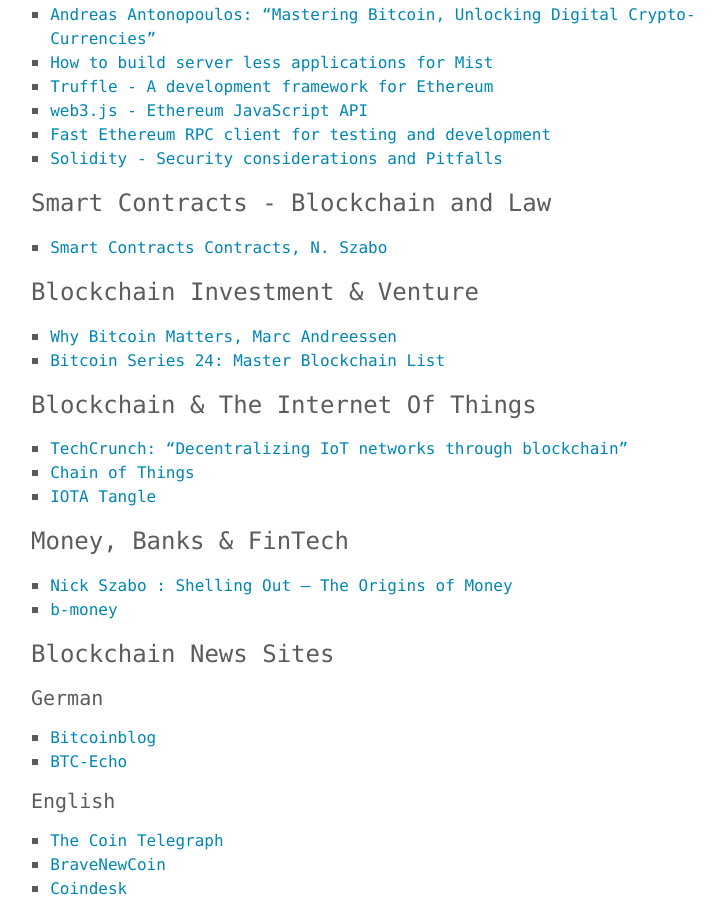
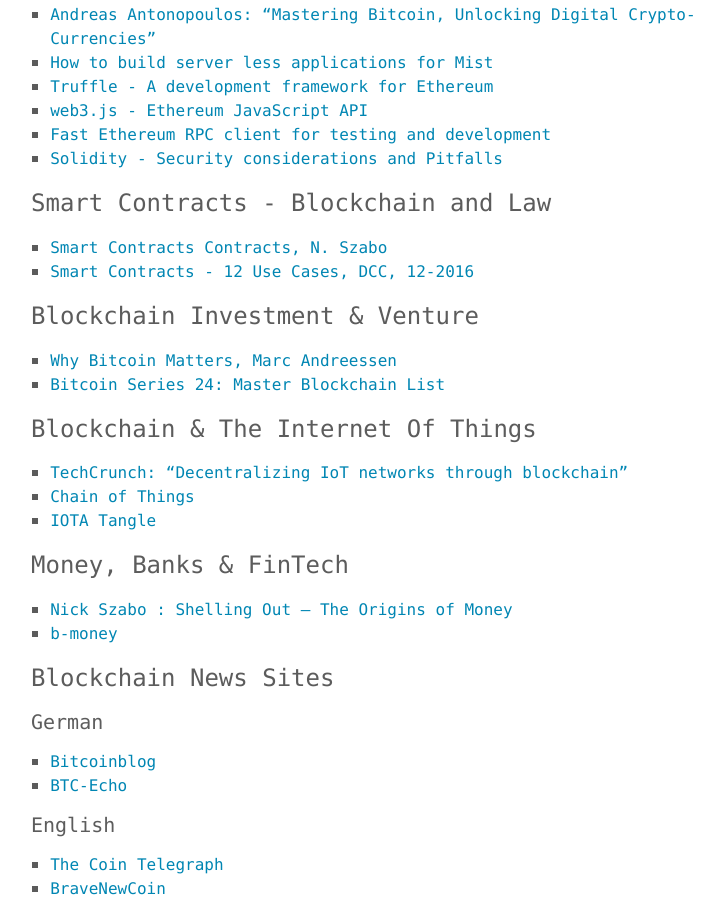
Before and after one commit to blocklab/site, a Jekyll site: the page built from links.md, in a window 1280 px wide and 900 px high, scrolled down 1028 px. Shown: the whole window, without its empty margins (233-957 px from the left). Built offline with Jekyll 4.4.1, drawn with Linux system fonts in a browser that asks for light colours.

Commit message:
Update links.md

```diff
--- a/links.md
+++ b/links.md
@@ -31,6 +31,7 @@ permalink: /links/
 
 ### Smart Contracts - Blockchain and Law
 * [Smart Contracts Contracts, N. Szabo](http://szabo.best.vwh.net/smart_contracts_idea.html)
+* [Smart Contracts - 12 Use Cases, DCC, 12-2016](http://www.digitalchamber.org/smartcontracts.html)
 
 ### Blockchain Investment & Venture
 * [Why Bitcoin Matters, Marc Andreessen](http://dealbook.nytimes.com/2014/01/21/why-bitcoin-matters/)
```
